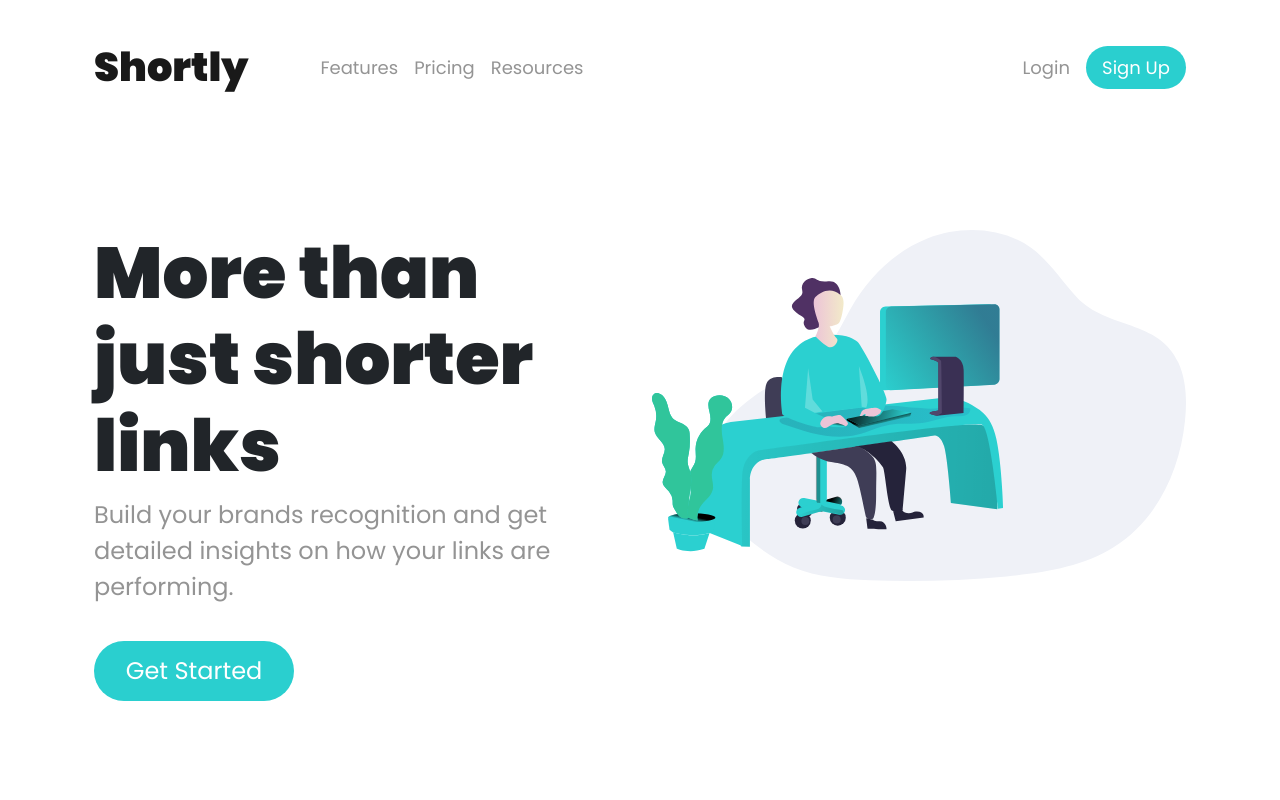
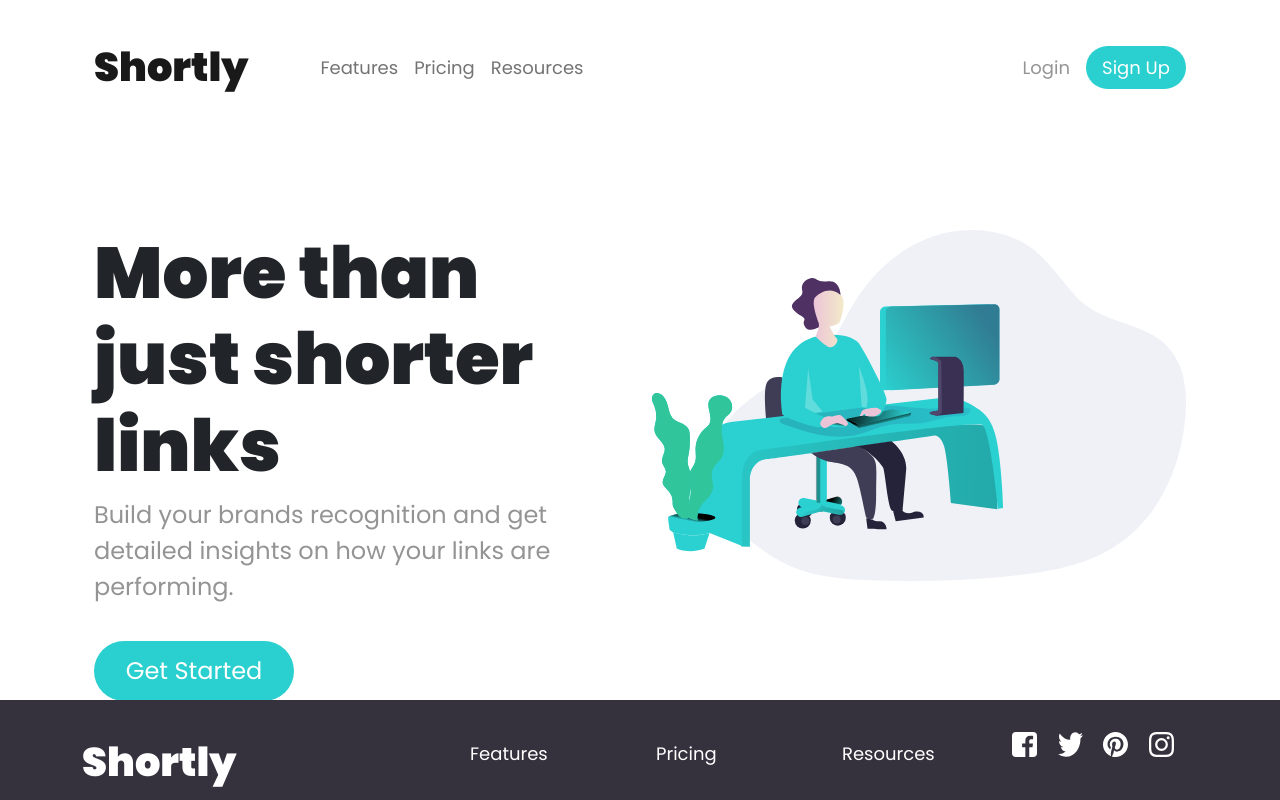
Before and after one commit to yosefbrowncode/shortURL, a website: page index.html in a window 1280 px wide. Drawn offline with nearby package versions, Linux system fonts and the light colour scheme.

Commit message:
footer update

```diff
--- a/index.html
+++ b/index.html
@@ -70,6 +70,31 @@
           </div>
       </div>
       </div>
+      <nav class="navbar fixed-bottom navbar-light bg-light footerBottom">
+        <div class="container mt-4 justify-content-between">
+            <div class="row w-100 justify-content-between">
+            <div class="col-4">
+                <a   class="navbar-brand headerText text-white" href="#">Shortly</a>
+            </div>
+            <div class="col-2">
+                <a class="nav-link subHeadText text-white"    aria-current="page" href="#">Features</a>
+            </div>
+            <div class="col-2">
+                <a class="nav-link subHeadText text-white" href="#">Pricing</a>
+            </div>
+            <div class="col-2">
+                <a class="nav-link subHeadText text-white" href="#">Resources</a>
+            </div>
+            <div class="col-2 d-flex justify-content-between">
+                <img src="images/icon-facebook.svg" class="rounded " alt="..." width="25" height="25">
+<img src="images/icon-twitter.svg" class="rounded " alt="..." width="25" height="25">
+<img src="images/icon-pinterest.svg" class="rounded " alt="..." width="25" height="25">
+<img src="images/icon-instagram.svg" class="rounded " alt="..." width="25" height="25">
+            </div>
+
+        </div>
+        </div>
+      </nav>
       </div>
     <script src="script.js"></script>
     <script
--- a/styles.css
+++ b/styles.css
@@ -14,7 +14,7 @@
     font-family: 'Poppins', sans-serif;
     font-size: 18px;
     font-weight: 500;
-    color: hsl(0, 0%, 58%) !important;
+    color: hsl(0, 0%, 58%)
 }
 
 .signUpBtn{
@@ -61,3 +61,7 @@
     border-radius: 40px;
     border: none;
 }
+
+.footerBottom{
+    background-color: hsl(255, 11%, 22%) !important;
+}
```
